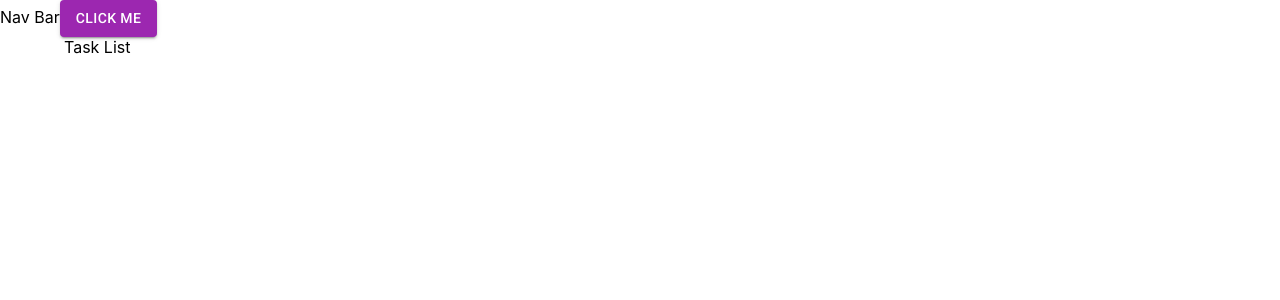
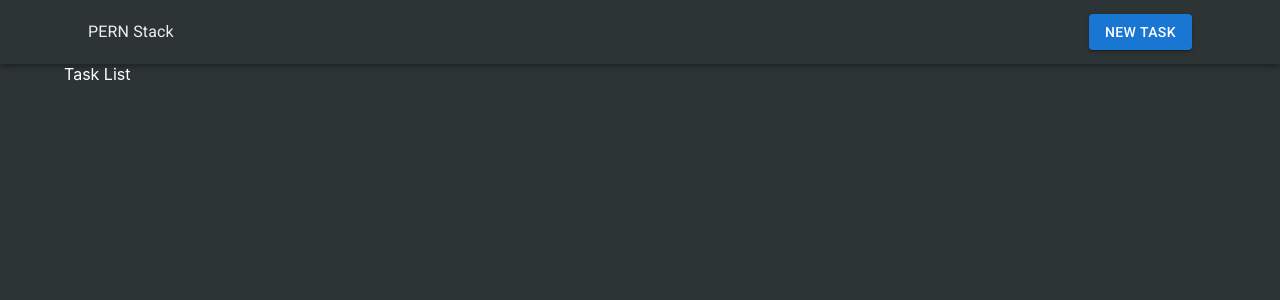
Before and after one commit to willandru/PERN, a React (Create React App) app in the folder client/: page / in a window 1280 px wide. Shown: the top 300 px of the page. Built offline with nearby package versions, Linux system fonts and the light colour scheme.

Commit message:
Navigation :: DONE

```diff
--- a/client/src/components/NavBar.js
+++ b/client/src/components/NavBar.js
@@ -1,9 +1,26 @@
-import {Button} from '@mui/material'
-export default function TaskForm()  {
+import {AppBar, Box, Button, Container, Toolbar, Typography} from '@mui/material'
+import {Link, useNavigate} from 'react-router-dom'
+
+export default function NavBar()  {
+
+    const navigate = useNavigate();
+
     return (
-        <div>
-            Nav Bar
-            <Button variant='contained' color="secondary">Click Me</Button>
-        </div>
+        <Box sx={{flexGrow: 1}}>
+            <AppBar position='static' color='transparent'>
+                <Container>
+                    <Toolbar>
+                        <Typography variante='h6' sx={{flexGrow: 1}}>
+                            <Link to="/" style={{textDecoration:"none", color:"#eee"}}>
+                            PERN Stack
+                            </Link>
+                        </Typography>
+                        <Button variant='contained' onClick={() => navigate("/tasks/new")} >
+                            New Task
+                        </Button>
+                    </Toolbar>
+                </Container>
+            </AppBar>
+        </Box>
     )
 }
--- a/client/src/index.css
+++ b/client/src/index.css
@@ -5,6 +5,8 @@
     sans-serif;
   -webkit-font-smoothing: antialiased;
   -moz-osx-font-smoothing: grayscale;
+  background: #2d3436;
+  color: white;
 }
 
 code {
```
